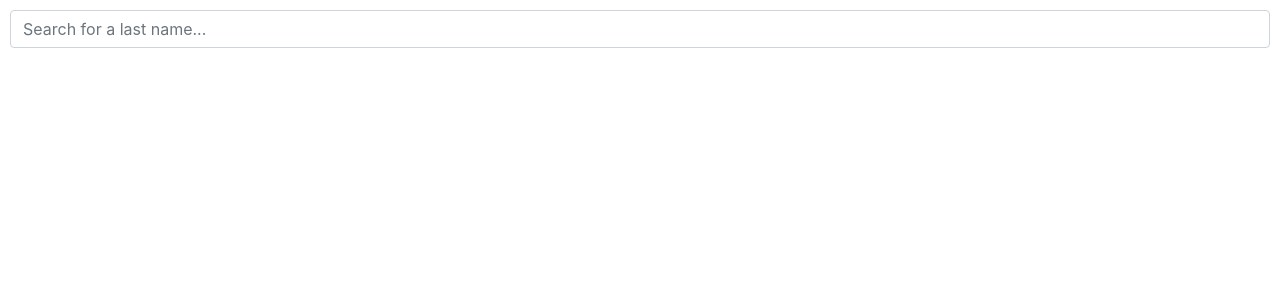
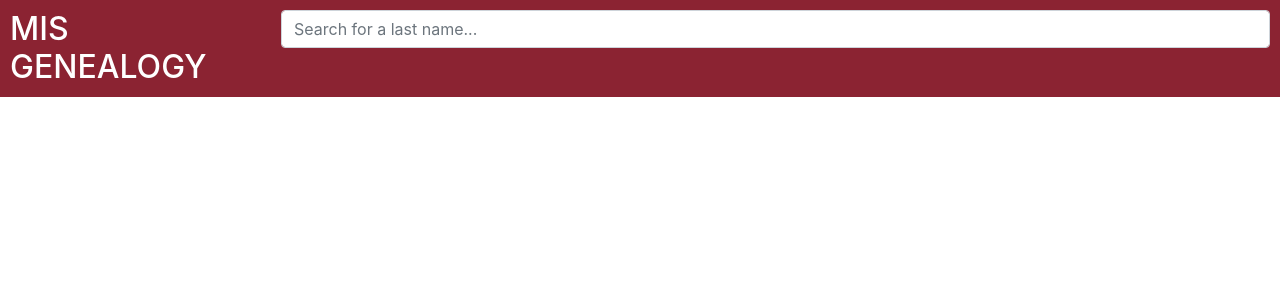
Before and after one commit to r-wittmann/pedigree, a React (Create React App) app: page / in a window 1280 px wide. Shown: the top 300 px of the page. Built offline with nearby package versions, Linux system fonts and the light colour scheme.

Commit message:
display autocomplete suggestions and display selected person

```diff
--- a/src/App.js
+++ b/src/App.js
@@ -7,43 +7,60 @@ class App extends React.Component {
         super(props);
         this.state = {
             searchTerm: "",
+            autocompleteSuggestions: [],
+            selectedPerson: {},
         };
         this.onSearchTermChange = this.onSearchTermChange.bind(this);
+        this.onSuggestionClick = this.onSuggestionClick.bind(this);
     }
 
     onSearchTermChange = (searchTerm) => {
-        console.log(searchTerm);
-        this.setState({
-            searchTerm
-        });
+        this.setState({searchTerm});
 
         if (searchTerm.length < 3) {
             this.setState({
-                autocompleteSuggestions: {
-                    firstNameResult: [],
-                    lastNameResult: [],
-                    dissertationTitleResult: [],
-                },
+                autocompleteSuggestions: [],
             });
             return;
         }
+        this.setState({
+            autocompleteSuggestions: fuzzySearch(searchTerm, ["firstName", "lastName", "dissertationTitle"]),
+        })
+    };
 
-        let resultObject = {
-            firstNameResult: fuzzySearch(searchTerm, ["firstName"]),
-            lastNameResult: fuzzySearch(searchTerm, ["lastName"]),
-            dissertationTitleResult: fuzzySearch(searchTerm, ["dissertationTitle"]),
-        };
-
+    onSuggestionClick = (person) => {
         this.setState({
-            autocompleteSuggestions: resultObject,
+            searchTerm: "",
+            autocompleteSuggestions: [],
+            selectedPerson: person,
         })
-
     };
 
     render() {
         return (
             <div>
-                <SearchBar searchTerm={this.state.searchTerm} onChange={this.onSearchTermChange}/>
+                <SearchBar
+                    searchTerm={this.state.searchTerm}
+                    suggestions={this.state.autocompleteSuggestions}
+                    onChange={this.onSearchTermChange}
+                    onSuggestionClick={this.onSuggestionClick}
+                />
+                {Object.keys(this.state.selectedPerson).length > 0 &&
+                <div>
+                    <div>
+                        <span>{this.state.selectedPerson.firstName} </span>
+                        <span>{this.state.selectedPerson.lastName}</span>
+                    </div>
+                    <div>
+                        <span>{this.state.selectedPerson.dissertationTitle}, </span>
+                        <span>{this.state.selectedPerson.dissertationYear}</span>
+                    </div>
+                    <div>
+                        <span>{this.state.selectedPerson.schoolName}, </span>
+                        <span>{this.state.selectedPerson.region}</span>
+                    </div>
+                </div>
+                }
             </div>
         );
     }
--- a/src/components/SearchBar.js
+++ b/src/components/SearchBar.js
@@ -1,5 +1,6 @@
 import React from "react";
 import {FormGroup, FormControl} from "react-bootstrap";
+import Suggestions from "./Suggestions";
 
 class SearchBar extends React.Component {
     constructor(props) {
@@ -12,10 +13,18 @@ class SearchBar extends React.Component {
         event.preventDefault();
     };
 
+    handleSuggestionClick = (event, personData) => {
+        this.props.onSuggestionClick(personData);
+        event.preventDefault();
+    };
+
     render() {
         return (
-            <div style={{padding: 10}}>
-                <FormGroup>
+            <div style={{backgroundColor: "#8B2332"}}>
+                <div style={{display: "flex"}}>
+                    <h2 style={{padding: 10, marginBottom: 0, color: "white", width: 271}}>MIS GENEALOGY</h2>
+                    <div style={{flexGrow: 1}}>
+                        <FormGroup style={{padding: 10, marginBottom: 0}}>
                             <FormControl
                                 type="test"
                                 placeholder="Search for a last name..."
@@ -23,6 +32,11 @@ class SearchBar extends React.Component {
                                 onChange={this.handleChange}
                             />
                         </FormGroup>
+                        {!!this.props.suggestions.length &&
+                        <Suggestions suggestions={this.props.suggestions} onClick={this.handleSuggestionClick}/>
+                        }
+                    </div>
+                </div>
             </div>
         )
     }
--- /dev/null
+++ b/src/components/Suggestions.js
@@ -0,0 +1,33 @@
+import React from "react";
+
+class Suggestions extends React.Component {
+
+    render() {
+        return (
+            <div style={{
+                position: "absolute",
+                marginLeft: 10,
+                marginTop: -10,
+                marginRight: 10,
+                border: "1px solid #cacaca",
+                borderRadius: 4,
+                width: "calc(100vw - 291px",
+                backgroundColor: "white"
+            }}>
+                <div style={{padding: 5}}>
+                    {this.props.suggestions.map(result =>
+                        <div
+                            key={result.personId}
+                            onClick={(event) => this.props.onClick(event, result)}
+                            style={{cursor: "pointer"}}>
+                            {`${result.firstName} ${result.lastName} - ${result.dissertationYear}, ${result.dissertationTitle}`}
+                            <div style={{height: 1, width: "100%", backgroundColor: "#cacaca"}}/>
+                        </div>
+                    )}
+                </div>
+            </div>
+        )
+    }
+}
+
+export default Suggestions;
--- a/src/index.css
+++ b/src/index.css
@@ -1,8 +1,6 @@
 body {
   margin: 0;
-  font-family: -apple-system, BlinkMacSystemFont, 'Segoe UI', 'Roboto', 'Oxygen',
-    'Ubuntu', 'Cantarell', 'Fira Sans', 'Droid Sans', 'Helvetica Neue',
-    sans-serif;
+  font-family: Roboto, sans-serif;
   -webkit-font-smoothing: antialiased;
   -moz-osx-font-smoothing: grayscale;
 }
--- a/src/services/fuzzySearch.js
+++ b/src/services/fuzzySearch.js
@@ -3,6 +3,7 @@ const personData = require("../data/person_data");
 
 const options = {
     shouldSort: true,
+    tokenize: true,
     threshold: 0.2,
     location: 0,
     distance: 5,
@@ -13,6 +14,5 @@ const options = {
 export function fuzzySearch(searchTerm, keys) {
     let fuse = new Fuse(personData, Object.assign({}, options, {keys}));
     let result = fuse.search(searchTerm, {limit: 5});
-    // console.log(result);
     return result;
 }
```
Lines whose indentation alone changed are shown as unchanged.
